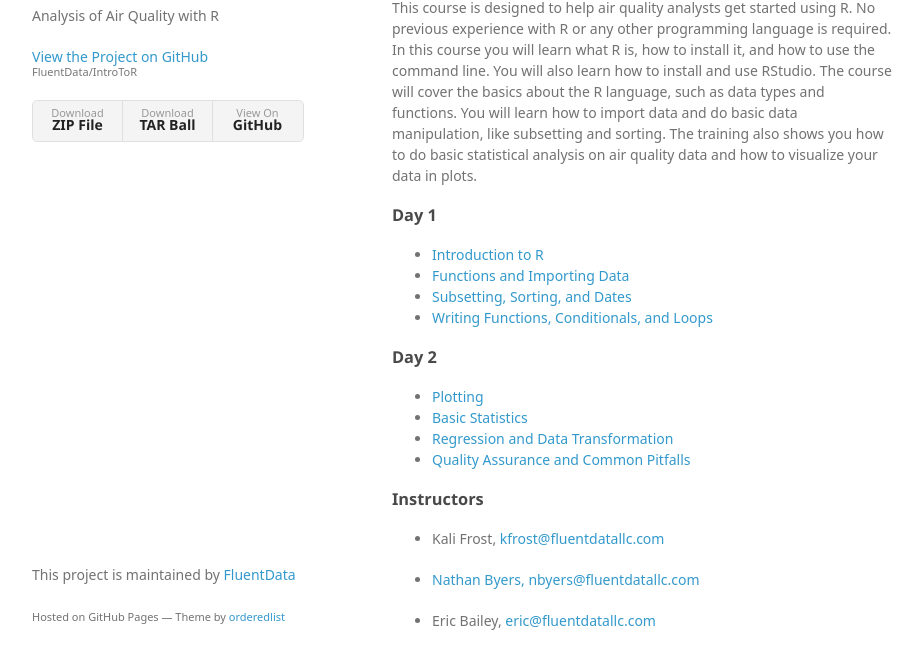
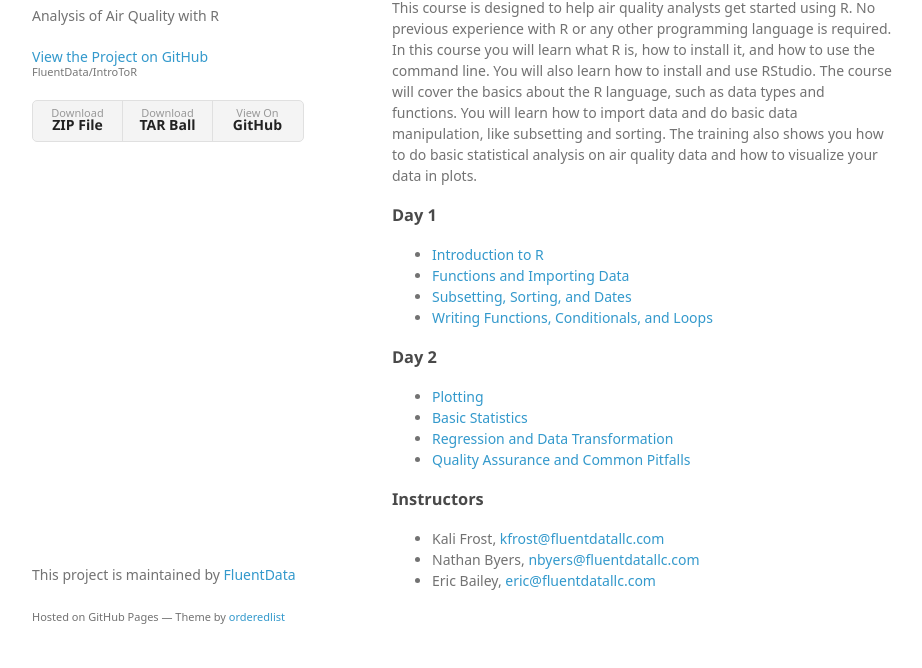
Before and after one commit to FluentData/IntroToR, a plain HTML site: page index.html in a window 1280 px wide. Shown: the part 104-772 px from the top of the page, without its empty margins (178-1100 px from the left). Drawn offline with Linux system fonts and the light colour scheme; a web font is replaced by a local one.

Commit message:
fixed typos

```diff
--- a/index.html
+++ b/index.html
@@ -61,11 +61,11 @@
 
 <ul>
 <li>
-<p>Kali Frost, <a href="mailto:kfrost@fluentdatallc.com"</a>kfrost@fluentdatallc.com</p>
+Kali Frost, <a href="mailto:kfrost@fluentdatallc.com">kfrost@fluentdatallc.com</a>
 </li>
 <li>
-<p>Nathan Byers, <a href="mailto:nbyers@fluentdatallc.com">nbyers@fluentdatallc.com</a></p> </li>
-<li><p>Eric Bailey, <a href="mailto:eric@fluentdatallc.com">eric@fluentdatallc.com</a></p></li>
+Nathan Byers, <a href="mailto:nbyers@fluentdatallc.com">nbyers@fluentdatallc.com</a> </li>
+<li>Eric Bailey, <a href="mailto:eric@fluentdatallc.com">eric@fluentdatallc.com</a></li>
 </ul>
       </section>
       <footer>
```
